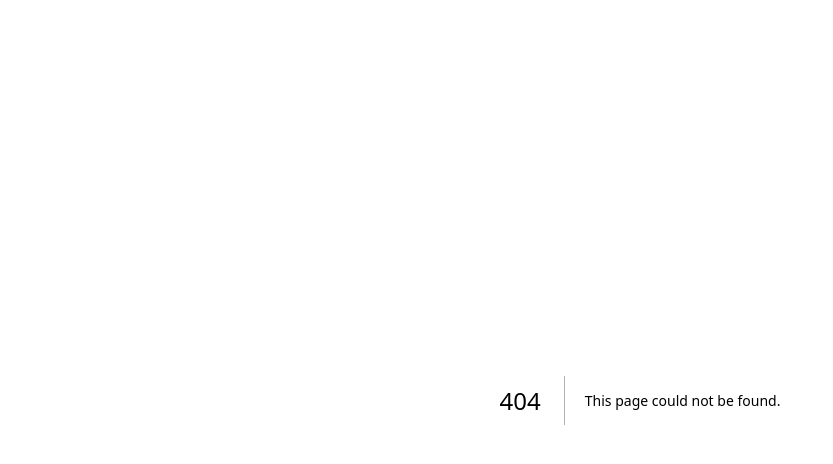
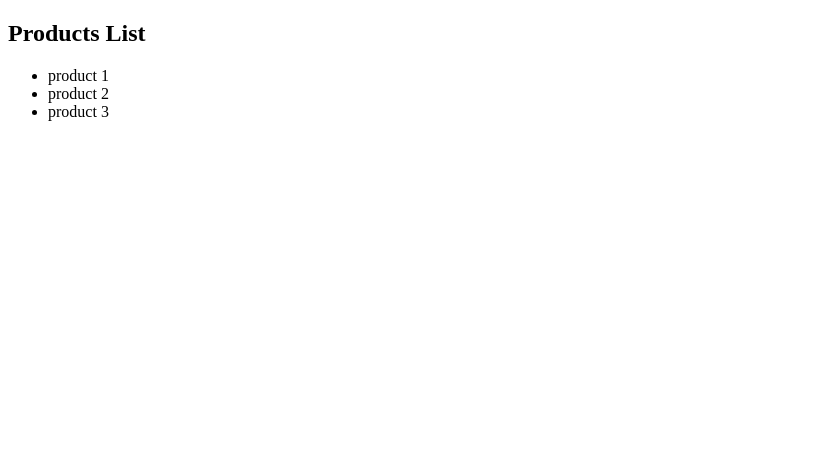
Before and after one commit to noyon674/Next.js-Tutorial, a Next.js app: page /products in a window 1280 px wide. Before the commit this address had no page. Shown: the top 464 px of the page, without its empty margins (0-833 px from the left). Built offline with nearby package versions, Linux system fonts and the light colour scheme.

Commit message:
added nested dynamic routes

```diff
--- /dev/null
+++ b/app/products/page.tsx
@@ -0,0 +1,16 @@
+import React from 'react'
+
+function page() {
+  return (
+    <div>
+        <h2>Products List</h2>
+        <ul>
+            <li>product 1</li>
+            <li>product 2</li>
+            <li>product 3</li>
+        </ul>
+    </div>
+  )
+}
+
+export default page
```
Also changed, not shown: app/products/[productId]/page.tsx (added, +11 -0 lines), app/products/[productId]/reviews/[reviewId]/page.tsx (added, +16 -0 lines), app/products/[productId]/reviews/page.tsx (added, +9 -0 lines).
